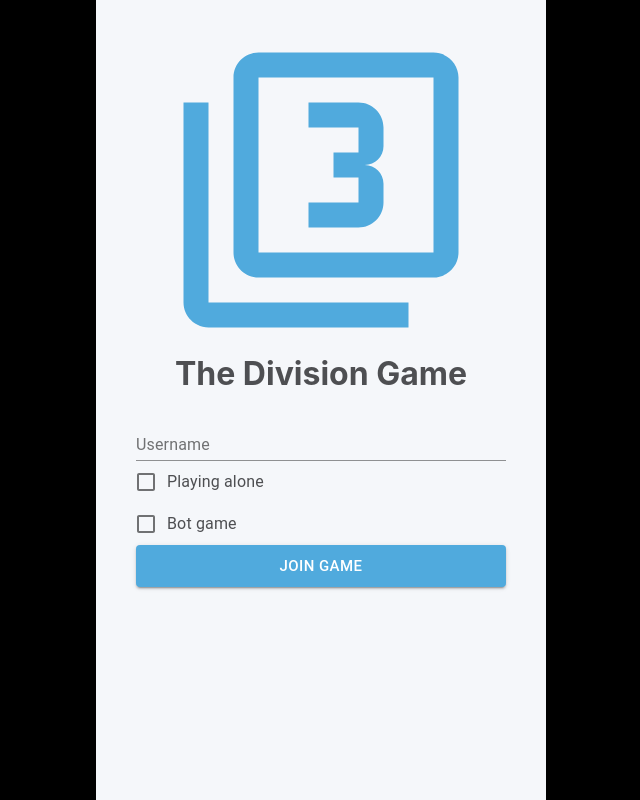
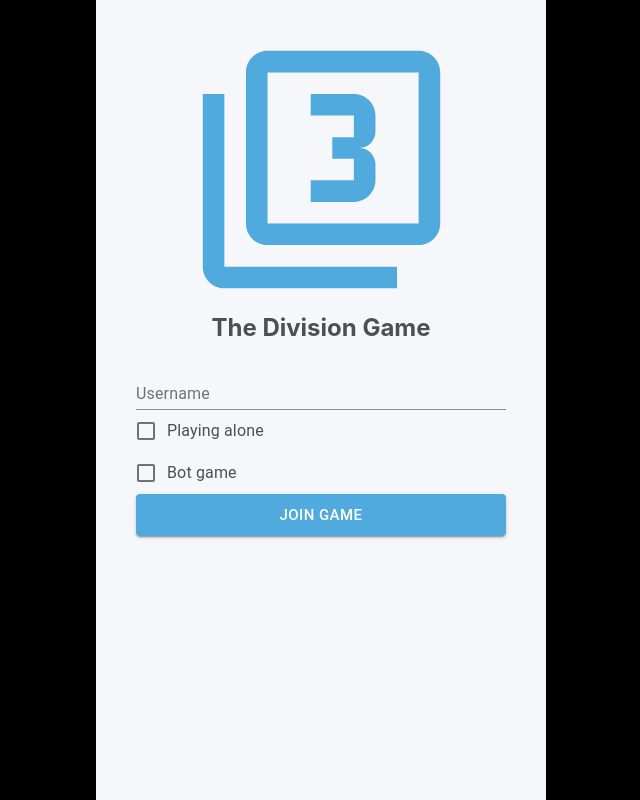
Before and after one commit to WaleedZ90/division-game, a React (Create React App) app in the folder web/: page / in a window 1280 px wide. Shown: the whole page, without its empty margins (319-959 px from the left). Built offline with nearby package versions, Linux system fonts and the light colour scheme.

Commit message:
bot game enhancemnets and ui enhancements

```diff
--- a/web/src/App.scss
+++ b/web/src/App.scss
@@ -1,7 +1,7 @@
 .App {
 	max-width: 450px;
 	margin: auto;
-	height: 100vh;
+	height: 100%;
 	background-color: var(--background-color-secondary);
 
 	.welcome-screen {
@@ -13,20 +13,21 @@
 		&-logo {
 			margin: auto;
 			margin-top: 40px;
+			width: 70%;
 
 			svg {
 				height: 100%;
 				width: 100%;
 				color: var(--background-color-primary);
 			}
+		}
 
-			figcaption {
-				text-align: center;
-				font-size: xx-large;
-				font-weight: 700;
-				margin-top: 10px;
-				margin-bottom: 20px;
-			}
+		p {
+			text-align: center;
+			font-size: 1.5rem;
+			font-weight: 700;
+			margin-top: 10px;
+			margin-bottom: 20px;
 		}
 	}
 
--- a/web/src/App.tsx
+++ b/web/src/App.tsx
@@ -31,8 +31,8 @@ const App: React.FC = () => {
 				<div className="welcome-screen">
 					<figure className="welcome-screen-logo">
 						<Filter3Icon />
-						<figcaption>The Division Game</figcaption>
 					</figure>
+					<p>The Division Game</p>
 					<UserForm onSubmit={setCurrentUser} />
 				</div>
 			</div>
--- a/web/src/partials/GameView/index.tsx
+++ b/web/src/partials/GameView/index.tsx
@@ -36,7 +36,7 @@ export const GameView: React.FC = () => {
 			);
 		}
 
-		if (currentGame?.attemps.length === 0 && !isPlayerTurn) {
+		if (!currentGame?.isBotGame && currentGame?.attemps.length === 0 && !isPlayerTurn) {
 			return (
 				<section className="game-view-chat">
 					<h1>Wait for other player's turn!</h1>
--- a/web/src/styles/base/global.scss
+++ b/web/src/styles/base/global.scss
@@ -1,3 +1,9 @@
+html,
+body,
+main {
+	height: 100%;
+}
+
 body {
 	color: var(--primary-color);
 	background-color: #000000;
```
Also changed, not shown: 1 other file (tests, documents, lock files or other folders).
